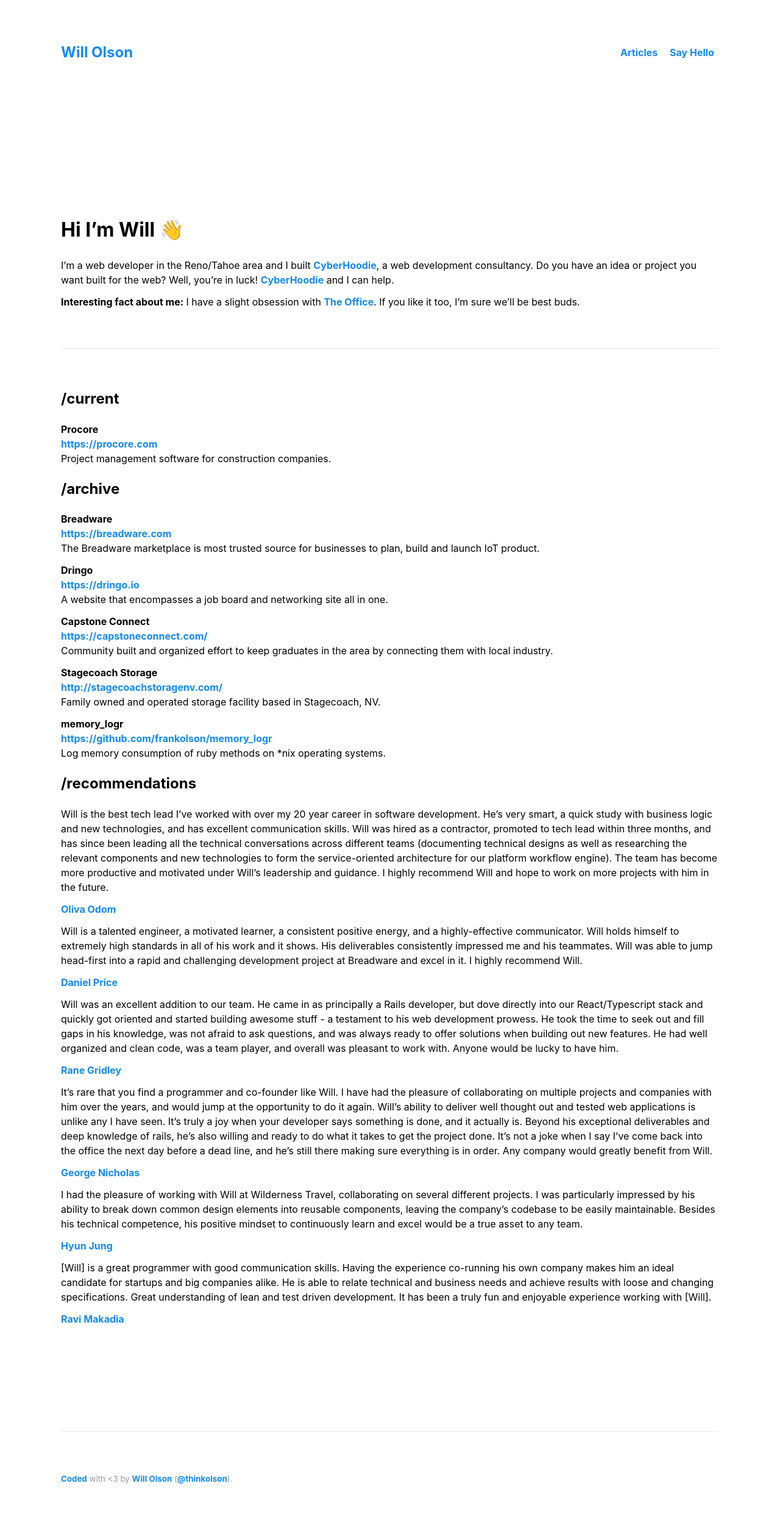
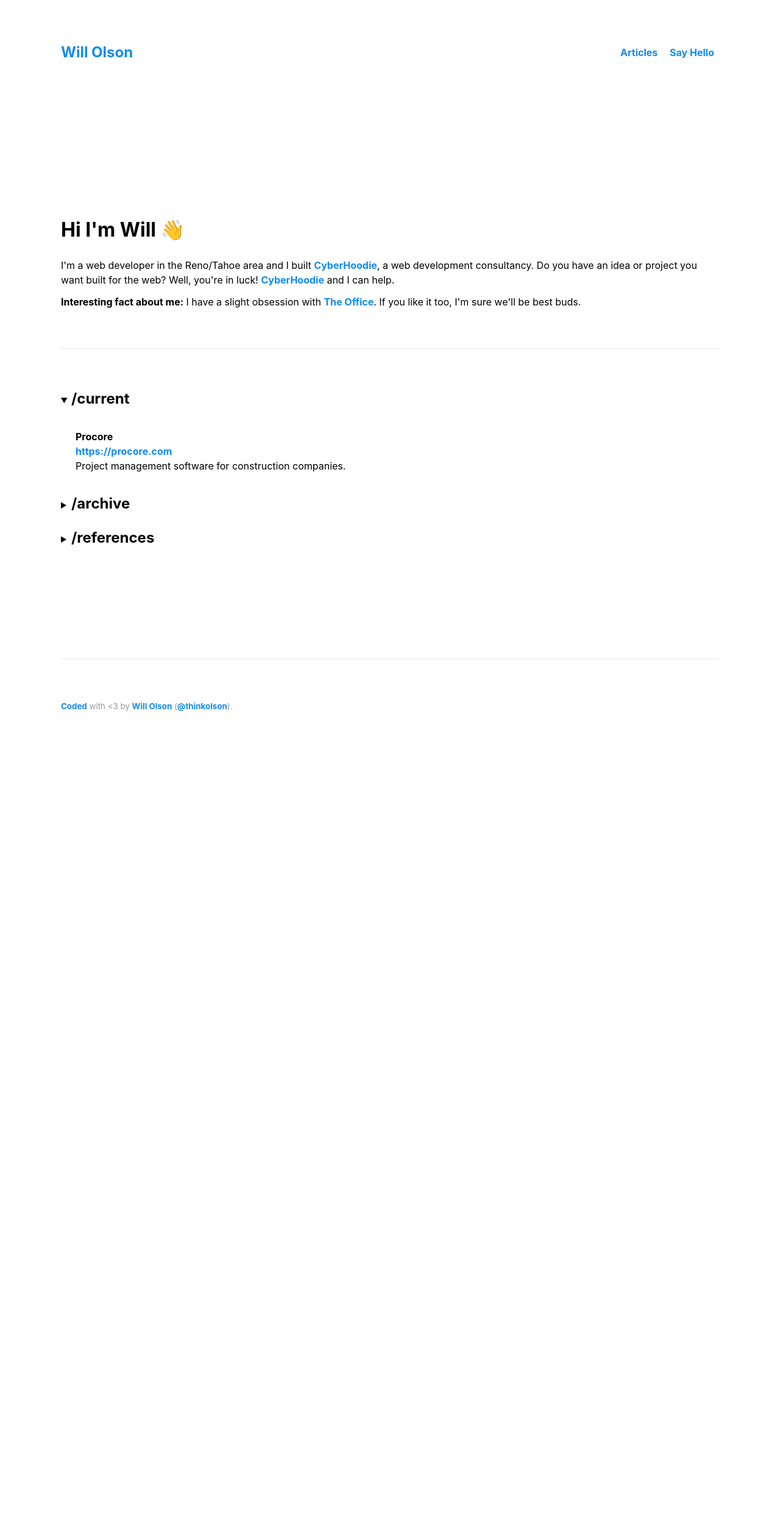
Before and after one commit to frankolson/willolson.io, a Jekyll site: the page built from index.html, in a window 1280 px wide. Shown: the whole page at 61% size. Built offline with Jekyll 4.4.1, drawn with Linux system fonts in a browser that asks for light colours; after the commit the page ends 1229 px from its top, so only the background shows below that.

Commit message:
Add directy structure UI to homepage

```diff
--- a/_layouts/default.html
+++ b/_layouts/default.html
@@ -8,6 +8,7 @@
 
     <!-- Custom CSS -->
     <link rel="stylesheet" href="{{ "/css/mvp.css" | prepend: site.baseurl }}" type="text/css">
+    <link rel="stylesheet" href="{{ "/css/custom.css" | prepend: site.baseurl }}" type="text/css">
 
     <!-- Icons -->
     <link rel="apple-touch-icon" href="{{ "/images/apple-touch-icon.png" | relative_url }}">
--- /dev/null
+++ b/css/custom.css
@@ -0,0 +1,13 @@
+.homepage-details {
+  margin: 0;
+}
+
+.homepage-details summary h2 {
+  display: inline-block;
+  margin-top: 0;
+}
+
+.homepage-details section {
+  margin-left: 1.5rem;
+  margin-bottom: 1.3rem;
+}
--- /dev/null
+++ b/index.html
@@ -0,0 +1,122 @@
+---
+layout: default
+---
+
+<h1>Hi I'm Will 👋</h1>
+
+<p>
+  I'm a web developer in the Reno/Tahoe area and I built <a href="https://cyberhoodie.com">CyberHoodie</a>, a web development consultancy. Do you have an idea or project you want built for the web? Well, you're in luck! <a href="https://cyberhoodie.com">CyberHoodie</a> and I can help.
+</p>
+
+<p>
+  <strong>Interesting fact about me:</strong> I have a slight obsession with <a href="https://twitter.com/theofficenbc">The Office</a>. If you like it too, I'm sure we'll be best buds.
+</p>
+
+<hr />
+
+<details open class="homepage-details">
+  <summary>
+    <h2>/current</h2>
+  </summary>
+
+  <section>
+    <p>
+      <strong>Procore</strong><br />
+      <a href="https://procore.com">https://procore.com</a><br />
+      Project management software for construction companies.
+    </p>
+  </section>
+</details>
+
+<details class="homepage-details">
+  <summary>
+    <h2>/archive</h2>
+  </summary>
+
+  <section>
+    <p>
+      <strong>Breadware</strong><br />
+      <a href="https://breadware.com">https://breadware.com</a><br />
+      The Breadware marketplace is most trusted source for businesses to plan, build and launch IoT product.
+    </p>
+
+    <p>
+      <strong>Dringo</strong><br />
+      <a href="https://dringo.io">https://dringo.io</a><br />
+      A website that encompasses a job board and networking site all in one.
+    </p>
+
+    <p>
+      <strong>Capstone Connect</strong><br />
+      <a href="https://capstoneconnect.com/">https://capstoneconnect.com/</a><br />
+      Community built and organized effort to keep graduates in the area by connecting them with local industry.
+    </p>
+
+    <p>
+      <strong>Stagecoach Storage</strong><br />
+      <a href="http://stagecoachstoragenv.com/">http://stagecoachstoragenv.com/</a><br />
+      text
+    </p>
+
+    <p>
+      <strong>memory_logr</strong><br />
+      <a href="https://github.com/frankolson/memory_logr">https://github.com/frankolson/memory_logr</a><br />
+      Log memory consumption of ruby methods on *nix operating systems.
+    </p>
+  </section>
+</details>
+
+<details class="homepage-details">
+  <summary>
+    <h2>/references</h2>
+  </summary>
+
+  <section>
+    <p>
+      Will is the best tech lead I've worked with over my 20 year career in software development. He's very smart, a quick study with business logic and new technologies, and has excellent communication skills. Will was hired as a contractor, promoted to tech lead within three months, and has since been leading all the technical conversations across different teams (documenting technical designs as well as researching the relevant components and new technologies to form the service-oriented architecture for our platform workflow engine). The team has become more productive and motivated under Will's leadership and guidance. I highly recommend Will and hope to work on more projects with him in the future.
+    </p>
+    <p>
+      <a href="https://www.linkedin.com/in/oliva-odom-7b57b21b/">Oliva Odom</a>
+    </p>
+    <hr />
+
+    <p>
+      Will is a talented engineer, a motivated learner, a consistent positive energy, and a highly-effective communicator. Will holds himself to extremely high standards in all of his work and it shows. His deliverables consistently impressed me and his teammates. Will was able to jump head-first into a rapid and challenging development project at Breadware and excel in it. I highly recommend Will.
+    </p>
+    <p>
+      <a href="https://www.linkedin.com/in/daniel-price-a0b33834/">Daniel Price</a>
+    </p>
+    <hr />
+
+    <p>
+      Will was an excellent addition to our team. He came in as principally a Rails developer, but dove directly into our React/Typescript stack and quickly got oriented and started building awesome stuff - a testament to his web development prowess. He took the time to seek out and fill gaps in his knowledge, was not afraid to ask questions, and was always ready to offer solutions when building out new features. He had well organized and clean code, was a team player, and overall was pleasant to work with. Anyone would be lucky to have him.
+    </p>
+    <p>
+      <a href="https://www.linkedin.com/in/ranegridley/">Rane Gridley</a>
+    </p>
+    <hr />
+
+    <p>
+      It’s rare that you find a programmer and co-founder like Will. I have had the pleasure of collaborating on multiple projects and companies with him over the years, and would jump at the opportunity to do it again. Will’s ability to deliver well thought out and tested web applications is unlike any I have seen. It's truly a joy when your developer says something is done, and it actually is. Beyond his exceptional deliverables and deep knowledge of rails, he's also willing and ready to do what it takes to get the project done. It's not a joke when I say I've come back into the office the next day before a dead line, and he's still there making sure everything is in order. Any company would greatly benefit from Will.
+    </p>
+    <p>
+      <a href="https://www.linkedin.com/in/george-nicholas/">George Nicholas</a>
+    </p>
+    <hr />
+
+    <p>
+      I had the pleasure of working with Will at Wilderness Travel, collaborating on several different projects. I was particularly impressed by his ability to break down common design elements into reusable components, leaving the company's codebase to be easily maintainable. Besides his technical competence, his positive mindset to continuously learn and excel would be a true asset to any team.
+    </p>
+    <p>
+      <a href="https://www.linkedin.com/in/hsjung/">Hyun Jung</a>
+    </p>
+    <hr />
+
+    <p>
+      [Will] is a great programmer with good communication skills. Having the experience co-running his own company makes him an ideal candidate for startups and big companies alike. He is able to relate technical and business needs and achieve results with loose and changing specifications. Great understanding of lean and test driven development. It has been a truly fun and enjoyable experience working with [Will].
+    </p>
+    <p>
+      <a href="https://www.linkedin.com/in/ravimakadia">Ravi Makadia</a>
+    </p>
+  </section>
+</details>
--- a/index.md
+++ /dev/null
@@ -1,72 +0,0 @@
----
-layout: default
----
-
-# Hi I'm Will 👋
-
-I'm a web developer in the Reno/Tahoe area and I built <a href="https://cyberhoodie.com">CyberHoodie</a>, a web development consultancy. Do you have an idea or project you want built for the web? Well, you're in luck! <a href="https://cyberhoodie.com">CyberHoodie</a> and I can help.
-
-**Interesting fact about me:** I have a slight obsession with [The Office](https://twitter.com/theofficenbc). If you like it too, I'm sure we'll be best buds.
-
----
-
-## /current
-
-**Procore**<br />
-[https://procore.com](https://procore.com)<br />
-Project management software for construction companies.
-
-## /archive
-
-**Breadware**<br />
-[https://breadware.com](https://breadware.com)<br />
-The Breadware marketplace is most trusted source for businesses to plan, build and launch IoT product.
-
-**Dringo**<br />
-[https://dringo.io](https://dringo.io)<br />
-A website that encompasses a job board and networking site all in one.
-
-**Capstone Connect**<br />
-[https://capstoneconnect.com/](https://capstoneconnect.com/)<br />
-Community built and organized effort to keep graduates in the area by connecting them with local industry.
-
-**Stagecoach Storage**<br />
-[http://stagecoachstoragenv.com/](http://stagecoachstoragenv.com/)<br />
-Family owned and operated storage facility based in Stagecoach, NV.
-
-**memory_logr**<br />
-[https://github.com/frankolson/memory_logr](https://github.com/frankolson/memory_logr)<br />
-Log memory consumption of ruby methods on *nix operating systems.
-
-## /recommendations
-
-Will is the best tech lead I've worked with over my 20 year career in software development. He's very smart, a quick study with business logic and new technologies, and has excellent communication skills. Will was hired as a contractor, promoted to tech lead within three months, and has since been leading all the technical conversations across different teams (documenting technical designs as well as researching the relevant components and new technologies to form the service-oriented architecture for our platform workflow engine). The team has become more productive and motivated under Will's leadership and guidance. I highly recommend Will and hope to work on more projects with him in the future.
-
-[Oliva Odom](https://www.linkedin.com/in/oliva-odom-7b57b21b/)
-
-
-Will is a talented engineer, a motivated learner, a consistent positive energy, and a highly-effective communicator. Will holds himself to extremely high standards in all of his work and it shows. His deliverables consistently impressed me and his teammates. Will was able to jump head-first into a rapid and challenging development project at Breadware and excel in it. I highly recommend Will.
-
-[Daniel Price](https://www.linkedin.com/in/daniel-price-a0b33834/)
-
-
-Will was an excellent addition to our team. He came in as principally a Rails developer, but dove directly into our React/Typescript stack and quickly got oriented and started building awesome stuff - a testament to his web development prowess. He took the time to seek out and fill gaps in his knowledge, was not afraid to ask questions, and was always ready to offer solutions when building out new features. He had well organized and clean code, was a team player, and overall was pleasant to work with. Anyone would be lucky to have him.
-
-[Rane Gridley](https://www.linkedin.com/in/ranegridley/)
-
-It’s rare that you find a programmer and co-founder like Will. I have had the pleasure of collaborating on multiple projects and companies with him over the years, and would jump at the opportunity to do it again. Will’s ability to deliver well thought out and tested web applications is unlike any I have seen. It's truly a joy when your developer says something is done, and it actually is. Beyond his exceptional deliverables and deep knowledge of rails, he's also willing and ready to do what it takes to get the project done. It's not a joke when I say I've come back into the office the next day before a dead line, and he's still there making sure everything is in order. Any company would greatly benefit from Will.
-
-[George Nicholas](https://www.linkedin.com/in/george-nicholas/)
-
-I had the pleasure of working with Will at Wilderness Travel, collaborating on
-several different projects. I was particularly impressed by his ability to break
-down common design elements into reusable components, leaving the company's
-codebase to be easily maintainable. Besides his technical competence, his
-positive mindset to continuously learn and excel would be a true asset to any
-team.
-
-[Hyun Jung](https://www.linkedin.com/in/hsjung/)
-
-[Will] is a great programmer with good communication skills. Having the experience co-running his own company makes him an ideal candidate for startups and big companies alike. He is able to relate technical and business needs and achieve results with loose and changing specifications. Great understanding of lean and test driven development. It has been a truly fun and enjoyable experience working with [Will].
-
-[Ravi Makadia](https://www.linkedin.com/in/ravimakadia)
```
